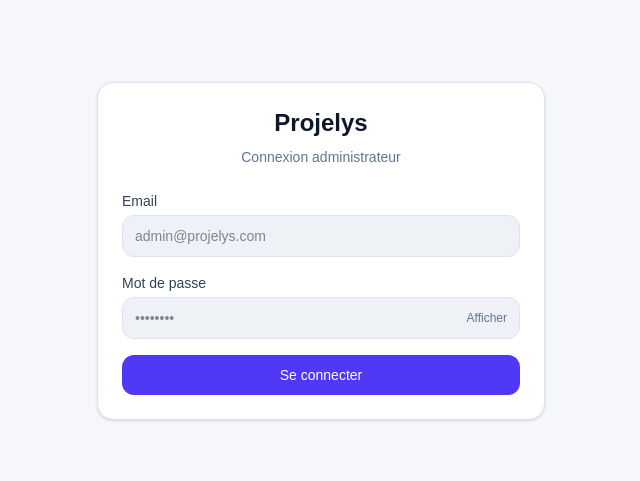
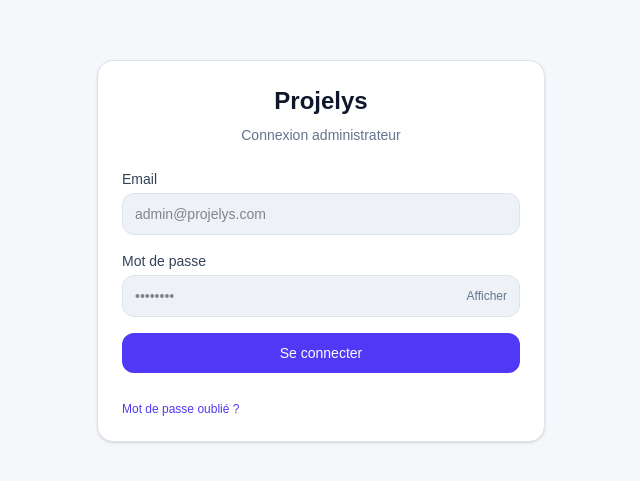
Before and after one commit to MB94320/Projelys, a Next.js app: page /login in a window 1280 px wide. Shown: the part 149-630 px from the top of the page, without its empty margins (319-959 px from the left). Built offline with nearby package versions, Linux system fonts and the light colour scheme.

Commit message:
fix: move password links to login and keep shell clean

```diff
--- a/app/components/AppShell.tsx
+++ b/app/components/AppShell.tsx
@@ -437,7 +437,7 @@ export default function AppShell({
         style={{
           background:
             theme === "dark"
-              ? "rgba(30, 41, 59, 0.96)" // slate-800 presque plein
+              ? "rgba(30, 41, 59, 0.96)"
               : "rgba(248, 250, 252, 0.96)",
           borderColor: "var(--border)",
           backdropFilter: "blur(14px)",
@@ -612,6 +612,17 @@ export default function AppShell({
                   Abonnement
                 </Link>
 
+                {/* Lien admin visible uniquement pour les admins */}
+                {sessionUser.role === "ADMIN" && (
+                  <Link
+                    href="/admin"
+                    className="hidden md:inline-flex h-9 items-center justify-center rounded-full border border-amber-500/40 bg-amber-500 px-3 text-[11px] font-medium text-white transition hover:bg-amber-400 dark:border-amber-400/40 dark:bg-amber-500 dark:hover:bg-amber-400"
+                    title="Administration"
+                  >
+                    Admin
+                  </Link>
+                )}
+
                 <button
                   type="button"
                   onClick={handleLogout}
@@ -621,6 +632,7 @@ export default function AppShell({
                   Déconnexion
                 </button>
 
+                {/* Badge nom + initiales desktop */}
                 <div className="hidden max-w-[160px] items-center rounded-full border border-slate-200 bg-[var(--surface-muted)] px-3 py-1 text-[11px] text-slate-600 dark:border-slate-600 dark:bg-slate-700 dark:text-white md:inline-flex">
                   <span className="mr-2 inline-flex h-6 w-6 flex-shrink-0 items-center justify-center rounded-full bg-slate-900 text-[10px] font-semibold text-white dark:bg-slate-100 dark:text-slate-900">
                     {initials}
@@ -630,6 +642,7 @@ export default function AppShell({
                   </span>
                 </div>
 
+                {/* Avatar simple mobile */}
                 <div className="inline-flex h-9 w-9 items-center justify-center rounded-full border border-slate-200 bg-[var(--surface-muted)] text-[11px] font-semibold text-slate-600 dark:border-slate-600 dark:bg-slate-700 dark:text-white md:hidden">
                   {initials}
                 </div>
--- a/app/login/LoginPageClient.tsx
+++ b/app/login/LoginPageClient.tsx
@@ -106,6 +106,16 @@ export default function LoginPageClient() {
           >
             {loading ? "Connexion..." : "Se connecter"}
           </button>
+
+          <div className="mt-3 flex justify-between text-xs">
+            <button
+              type="button"
+              onClick={() => router.push("/auth/forgot-password")}
+              className="text-indigo-600 hover:underline dark:text-indigo-300"
+            >
+              Mot de passe oublié ?
+            </button>
+          </div>
         </form>
       </div>
     </main>
```
